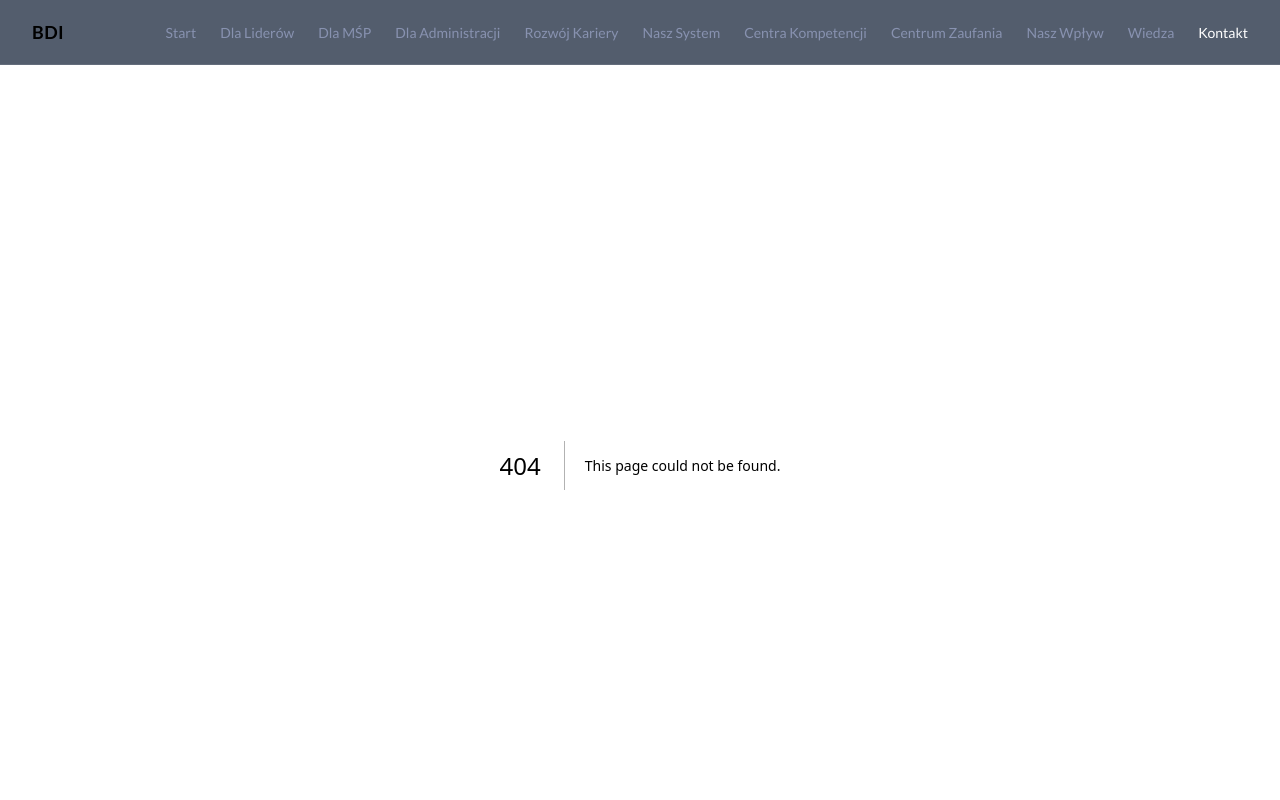
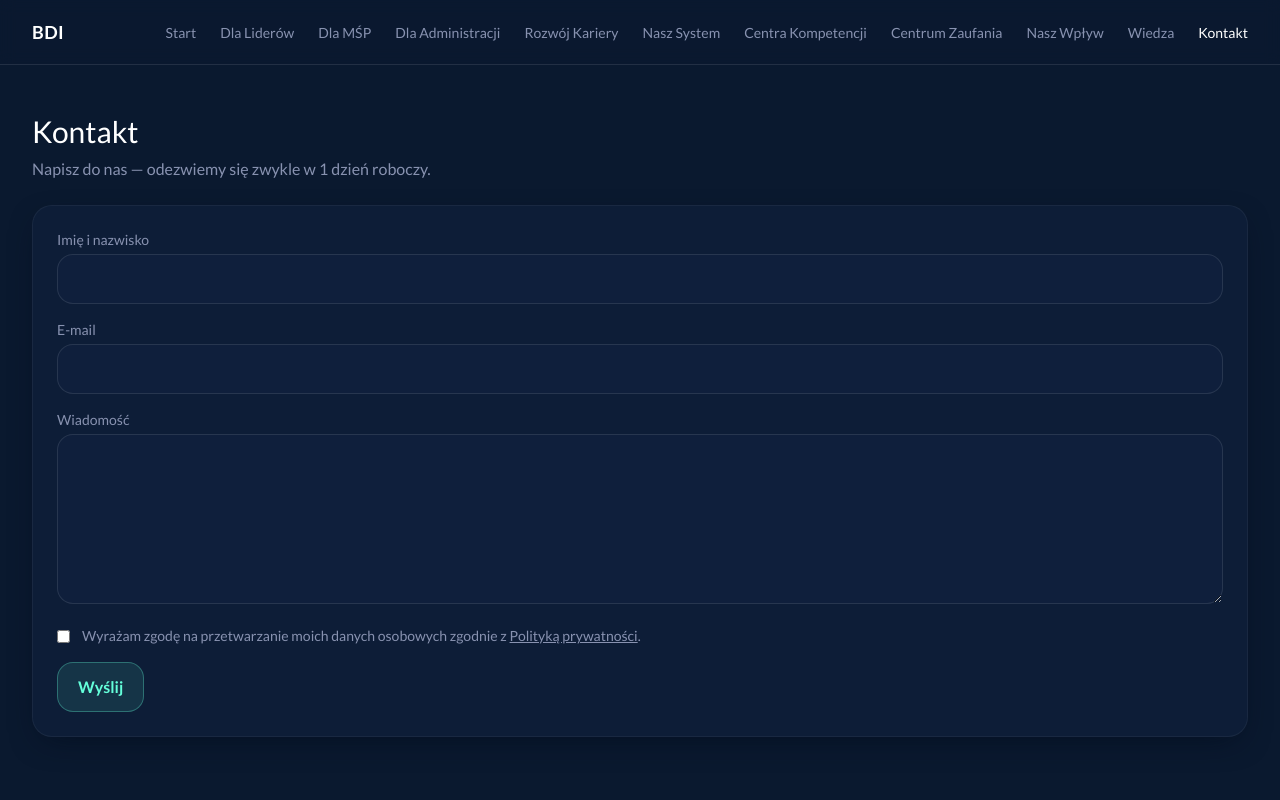
Before and after one commit to krzysztof-bdi/bdi-www-3, a Next.js app: page /kontakt in a window 1280 px wide. Before the commit this address had no page. Shown: the top 800 px of the page. Built offline with nearby package versions, Linux system fonts and the light colour scheme.

Commit message:
fix: add missing legal and contact pages

```diff
--- /dev/null
+++ b/app/api/contact/route.ts
@@ -0,0 +1,7 @@
+import { NextResponse } from 'next/server'
+export async function POST(req: Request){
+  const data = await req.json().catch(()=> ({}))
+  console.log('contact-lead', data)
+  // TODO: wpięcie Zoho (sekrety z ENV) + walidacja
+  return NextResponse.json({ ok:true })
+}
--- /dev/null
+++ b/app/kontakt/page.tsx
@@ -0,0 +1,65 @@
+'use client'
+import { useState } from 'react'
+import Link from 'next/link'
+export default function KontaktPage(){
+  const [state, setState] = useState({ name:'', email:'', message:'', agree:false })
+  const [sending, setSending] = useState(false)
+  const [done, setDone] = useState(false)
+  const [error, setError] = useState<string|undefined>(undefined)
+  async function submit(e: React.FormEvent){
+    e.preventDefault()
+    setError(undefined)
+    if (!state.name.trim()) return setError('Podaj imię i nazwisko.')
+    if (!/^[^\s@]+@[^\s@]+\.[^\s@]+$/.test(state.email)) return setError('Podaj poprawny adres e-mail.')
+    if (state.message.trim().length < 10) return setError('Napisz min. 10 znaków.')
+    if (!state.agree) return setError('Zaznacz zgodę na przetwarzanie danych.')
+    setSending(true)
+    try{
+      const res = await fetch('/api/contact', {
+        method:'POST',
+        headers: { 'Content-Type':'application/json' },
+        body: JSON.stringify({ Name: state.name, Email: state.email, Message: state.message, Source: 'Kontakt WWW' })
+      })
+      if (!res.ok) throw new Error('Błąd wysyłki')
+      setDone(true)
+    }catch(err:any){
+      setError(err.message || 'Błąd wysyłki')
+    }finally{
+      setSending(false)
+    }
+  }
+  if (done){
+    return (
+      <section className="container-p py-12 max-w-2xl">
+        <h1 className="font-heading text-3xl mb-2">Dziękujemy!</h1>
+        <p className="text-text-secondary">Twoja wiadomość została zapisana. Skontaktujemy się jak najszybciej.</p>
+      </section>
+    )
+  }
+  return (
+    <section className="container-p py-12 max-w-2xl">
+      <h1 className="font-heading text-3xl mb-2">Kontakt</h1>
+      <p className="text-text-secondary mb-6">Napisz do nas — odezwiemy się zwykle w 1 dzień roboczy.</p>
+      <form onSubmit={submit} className="card p-6 space-y-4">
+        <div>
+          <label className="block mb-1 text-sm text-text-secondary">Imię i nazwisko</label>
+          <input className="w-full p-3 rounded-xl bg-background-secondary/60 border border-white/10" value={state.name} onChange={e=>setState(s=>({...s, name:e.target.value}))}/>
+        </div>
+        <div>
+          <label className="block mb-1 text-sm text-text-secondary">E-mail</label>
+          <input type="email" className="w-full p-3 rounded-xl bg-background-secondary/60 border border-white/10" value={state.email} onChange={e=>setState(s=>({...s, email:e.target.value}))}/>
+        </div>
+        <div>
+          <label className="block mb-1 text-sm text-text-secondary">Wiadomość</label>
+          <textarea rows={6} className="w-full p-3 rounded-xl bg-background-secondary/60 border border-white/10" value={state.message} onChange={e=>setState(s=>({...s, message:e.target.value}))}/>
+        </div>
+        <label className="flex items-start gap-3 text-sm text-text-secondary">
+          <input type="checkbox" className="mt-1" checked={state.agree} onChange={e=>setState(s=>({...s, agree:e.target.checked}))}/>
+          <span>Wyrażam zgodę na przetwarzanie moich danych osobowych zgodnie z <Link href="/polityka-prywatnosci" className="underline">Polityką prywatności</Link>.</span>
+        </label>
+        {error && <div className="text-red-400 text-sm">{error}</div>}
+        <button disabled={sending} className="link-cta">{sending ? 'Wysyłanie…' : 'Wyślij'}</button>
+      </form>
+    </section>
+  )
+}
--- /dev/null
+++ b/app/polityka-prywatnosci/page.tsx
@@ -0,0 +1,27 @@
+import Link from 'next/link'
+export const metadata = { title: 'Polityka prywatności — Baltic Digital Institute' }
+export default function Page(){
+  return (
+    <section className="container-p py-12 prose prose-invert max-w-3xl">
+      <h1>Polityka prywatności i plików cookies</h1>
+      <p>Niniejsza Polityka określa zasady przetwarzania danych osobowych w serwisie baltic-digital.org.</p>
+      <h2>Administrator danych</h2>
+      <p>Fundacja Baltic Digital Institute, ul. Hołdu Pruskiego 6, 80-321 Gdańsk.</p>
+      <h2>Inspektor Ochrony Danych</h2>
+      <p>Kontakt: <a href="mailto:iodo@baltic-digital.org">iodo@baltic-digital.org</a>, <a href="mailto:dpo@baltic-digital.org">dpo@baltic-digital.org</a></p>
+      <h2>Zakres i cele przetwarzania</h2>
+      <ul><li>Formularz kontaktowy — obsługa zapytań.</li><li>Newsletter — informowanie o działalności i wydarzeniach (na podstawie zgody).</li></ul>
+      <h2>Podstawy prawne</h2>
+      <p>Art. 6 ust. 1 lit. a, b, c lub f RODO — odpowiednio: zgoda, wykonanie umowy, obowiązek prawny, prawnie uzasadniony interes.</p>
+      <h2>Prawa użytkownika</h2>
+      <p>Dostęp, sprostowanie, usunięcie, ograniczenie, przenoszenie, sprzeciw oraz skarga do Prezesa UODO.</p>
+      <h2>Cookies i logi serwera</h2>
+      <p>Pliki cookies używane w celach statystycznych i funkcjonalnych. Użytkownik może zarządzać cookies w przeglądarce.</p>
+      <h2>Wykorzystanie wizerunku</h2>
+      <p>Podczas wydarzeń mogą być wykonywane zdjęcia/wideo w celach informacyjnych i promocyjnych; w razie potrzeby prosimy o odrębną zgodę.</p>
+      <hr className="my-8" />
+      <p className="text-sm text-text-secondary">Niniejsza wersja jest skrótem operacyjnym. Pełne brzmienie dokumentów wewnętrznych (Polityka ODO, Rejestry, Klauzule) jest dostępne w SSOT BDI.</p>
+      <p><Link href="/kontakt" className="link-cta">Skontaktuj się z nami</Link></p>
+    </section>
+  )
+}
--- /dev/null
+++ b/app/regulamin/page.tsx
@@ -0,0 +1,9 @@
+export const metadata = { title: 'Regulamin — Baltic Digital Institute' }
+export default function Page(){
+  return (
+    <section className="container-p py-12 prose prose-invert max-w-3xl">
+      <h1>Regulamin serwisu</h1>
+      <p>To jest wersja robocza — zostanie uzupełniona po akceptacji treści prawnych.</p>
+    </section>
+  )
+}
```
